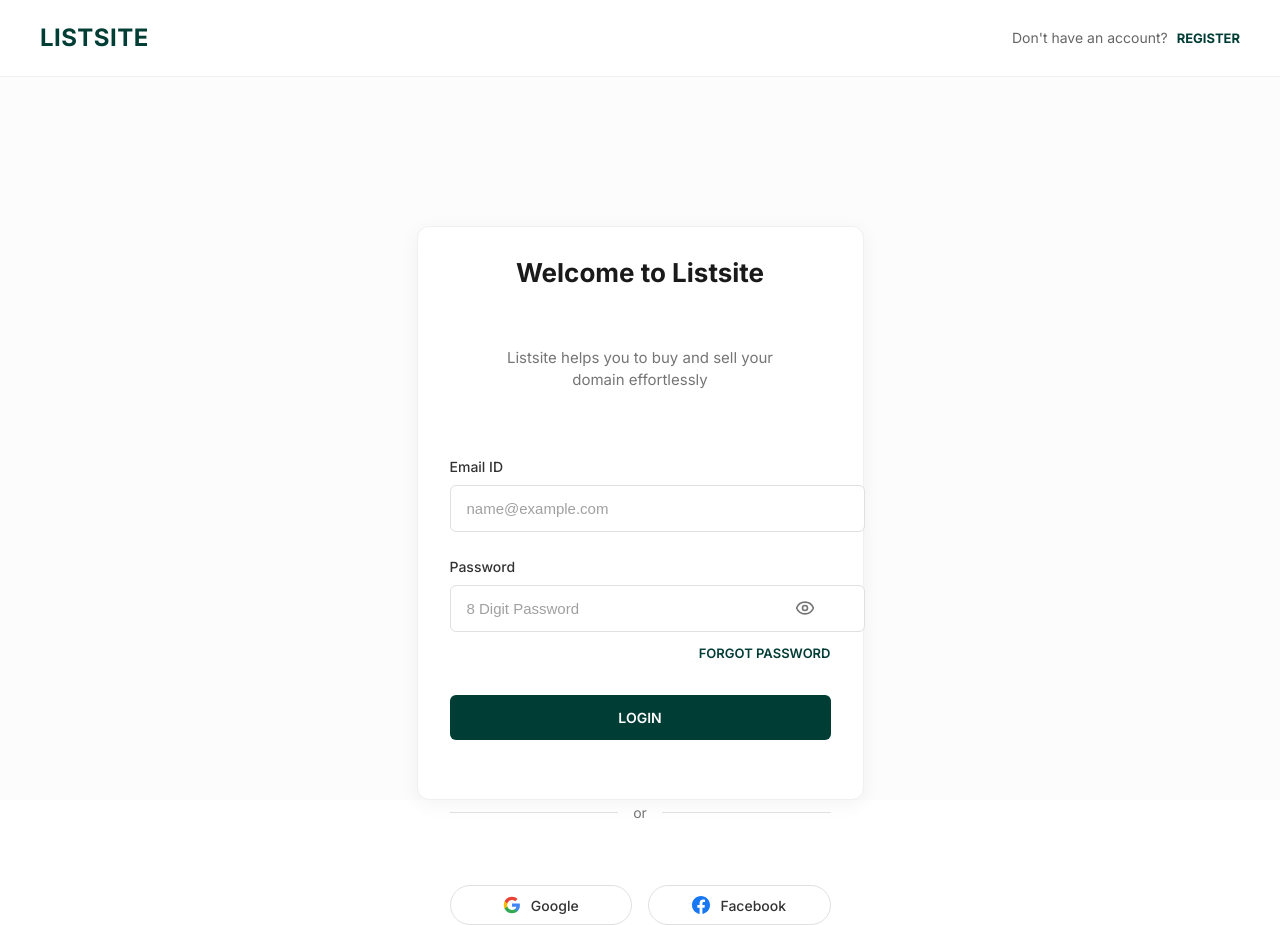
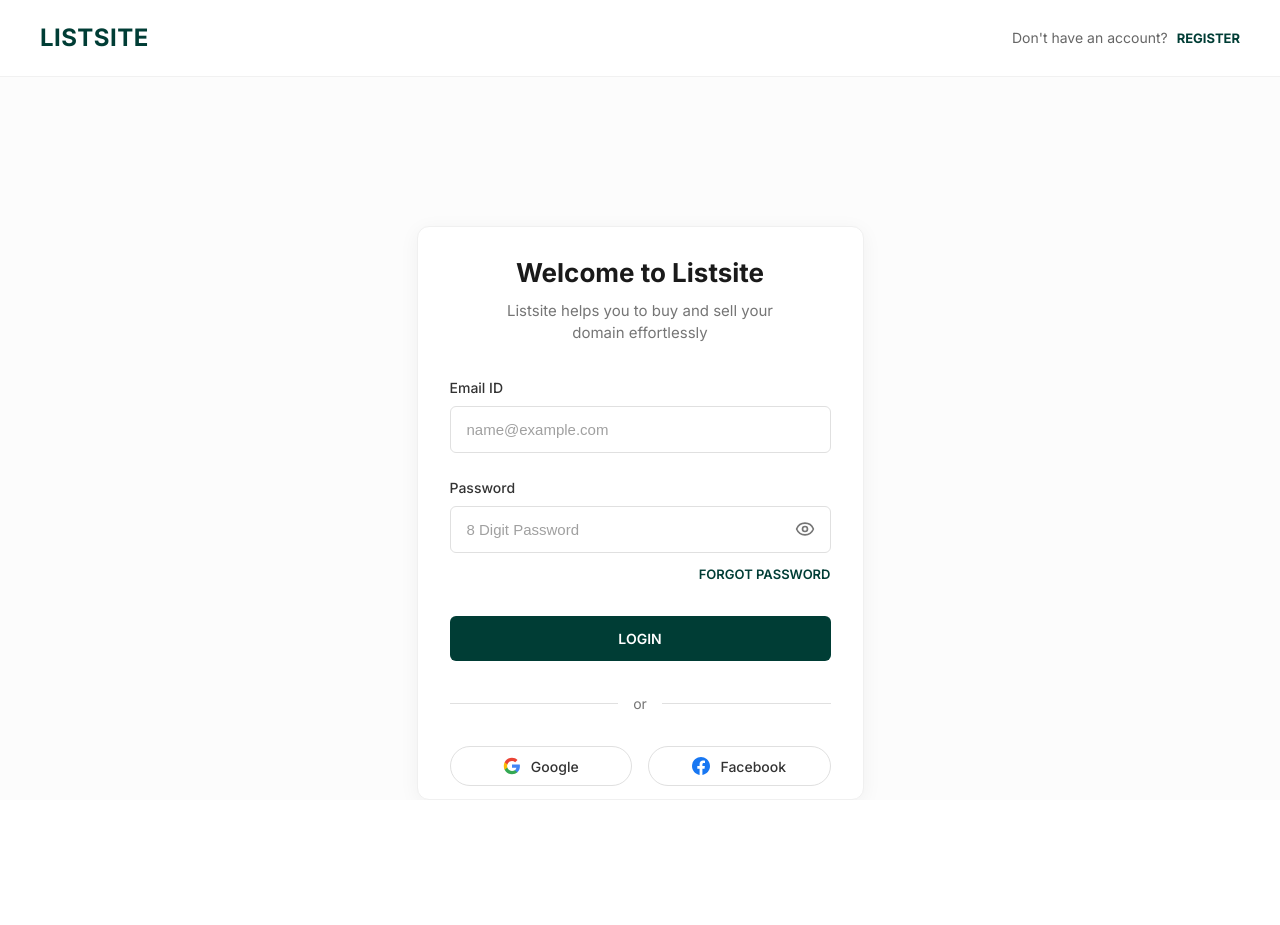
Before and after one commit to Akshay2310-cyber/listsite-web, a React (Vite) app: page /login in a window 1280 px wide. After the commit the page ends 800 px from the top, so only its background shows below. Built offline with nearby package versions, Linux system fonts and the light colour scheme; a web font is replaced by a local one.

Commit message:
refactor: Restructure login page layout using flexbox for header and form spacing.

```diff
--- a/src/pages/Login.tsx
+++ b/src/pages/Login.tsx
@@ -37,10 +37,12 @@ export default function Login() {
             {/* Main Content Area */}
             <div className="login-container">
                 <div className="login-card">
-                    <h1 className="login-title">Welcome to Listsite</h1>
-                    <p className="login-subtitle">
-                        Listsite helps you to buy and sell your <br /> domain effortlessly
-                    </p>
+                    <div className="login-header-group">
+                        <h1 className="login-title">Welcome to Listsite</h1>
+                        <p className="login-subtitle">
+                            Listsite helps you to buy and sell your <br /> domain effortlessly
+                        </p>
+                    </div>
 
                     <form onSubmit={handleSubmit}>
                         <div className="form-group">
--- a/src/styles/Login.css
+++ b/src/styles/Login.css
@@ -85,24 +85,41 @@
 }
 
 /* Typography */
+/* Typography */
+.login-header-group {
+    display: flex;
+    flex-direction: column;
+    gap: 12px;
+}
+
 .login-title {
     font-size: 26px;
     font-weight: 700;
     color: #1a1a1a;
-    margin: 0 0 12px 0;
+    margin: 0;
 }
 
 .login-subtitle {
     color: #757575;
     font-size: 15px;
     line-height: 1.5;
-    margin-bottom: 32px;
     font-weight: 400;
+    margin: 0;
 }
 
 /* Form */
+form {
+    display: flex;
+    flex-direction: column;
+    gap: 24px;
+    flex: 1;
+    /* Allow form to take available space if needed */
+    width: 100%;
+}
+
 .form-group {
-    margin-bottom: 24px;
+    margin: 0;
+    /* Let flex gap handle spacing */
     text-align: left;
 }
 
@@ -124,6 +141,8 @@
     border-radius: 6px;
     outline: none;
     transition: border-color 0.2s;
+    box-sizing: border-box;
+    /* Crucial for width: 100% inside flex */
 }
 
 .input-field::placeholder {
@@ -159,8 +178,6 @@
     margin-top: 12px;
     font-size: 13px;
     font-weight: 600;
-    color: #00695c;
-    /* Slightly lighter green for link, or stick to theme */
     color: #003D35;
     text-decoration: none;
     text-transform: uppercase;
@@ -178,6 +195,7 @@
     font-weight: 600;
     cursor: pointer;
     margin-top: 8px;
+    /* Extra margin if needed, or rely on gap */
     text-transform: uppercase;
     transition: background 0.2s;
 }
@@ -190,7 +208,8 @@
 .divider {
     display: flex;
     align-items: center;
-    margin: 30px 0;
+    margin: 0;
+    /* Relies on parent gap: 32px */
     color: #757575;
     font-size: 14px;
 }
```
